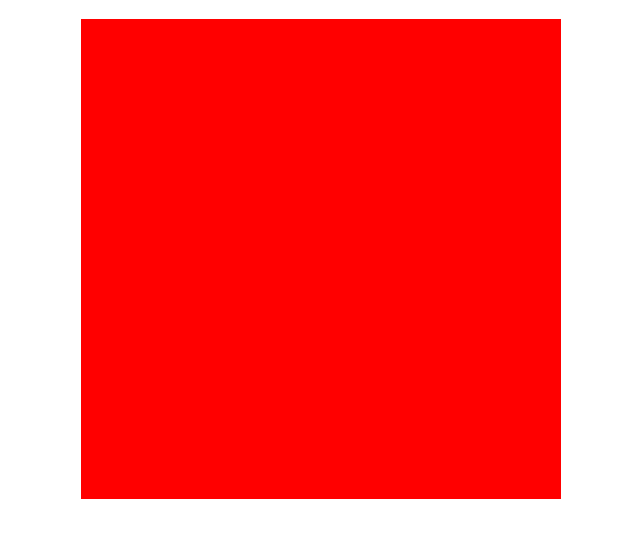
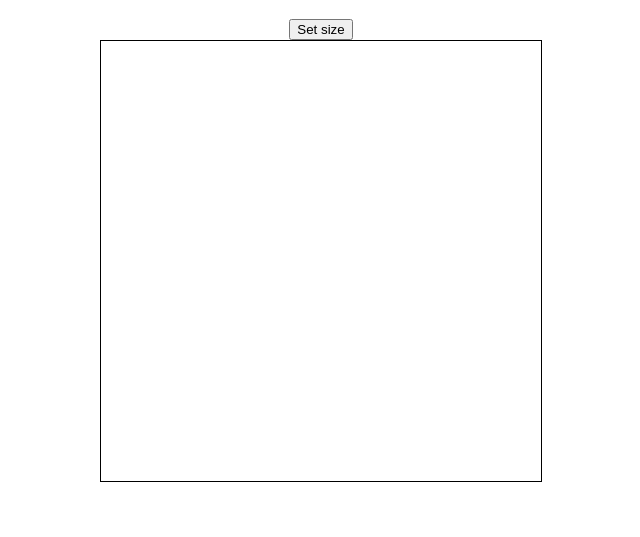
Before and after one commit to joelbit33/etch-a-sketch, a plain HTML site: page index.html in a window 1280 px wide. Shown: the part 61-598 px from the top of the page, without its empty margins (319-959 px from the left). Drawn offline with Linux system fonts and the light colour scheme.

Commit message:
Fix size-change logic

```diff
--- a/index.html
+++ b/index.html
@@ -15,6 +15,7 @@
       Etch-A-Sketch
     </h1>
   </header>
+  <button class="matrixDim">Set size</button>
   <div id="container"></div>
 
 
--- a/script.js
+++ b/script.js
@@ -1,7 +1,41 @@
-let container = document.querySelector('#container');
+const container = document.getElementById('container');
 
 
-for (let i = 0; i < 16*16; i++) {
-  let squareDiv = document.createElement('div');
-  container.appendChild(squareDiv);
+function createMatrix(rowCol) {
+  // Creates the squares depending on input (how many rowCol)
+  for (let i = 0; i < rowCol ** 2; i++) {
+    let div = document.createElement('div');
+    container.appendChild(div).classList.add('squareDiv');
+  }
+
+  let squareDiv = document.querySelectorAll('.squareDiv');
+
+  // Adjusts the size of each square to fit the board and allows mouse-over(painting)
+  squareDiv.forEach((square) => {
+    square.style.flex = `0 ${100 / rowCol}%`;
+    square.addEventListener('mouseover', function () {
+      square.style.background = 'black';
+    })
+  });
 }
+
+let matrixDim = createMatrix(16);
+
+
+
+function changeMatrixSize() {
+  let userInput = parseInt(prompt('Change Size: '));
+
+  if (userInput <= 100 && userInput >= 1) {
+    while (container.firstChild) {
+      container.removeChild(container.firstChild);
+    }
+    createMatrix(userInput);
+
+  } else {
+    console.log('Only values between 1 and 100')
+  }
+}
+
+let matrixSize = (document.querySelector('.matrixDim'));
+matrixSize.addEventListener('click', changeMatrixSize);
--- a/style.css
+++ b/style.css
@@ -4,6 +4,7 @@ body {
   margin: auto;
   display: flex;
   flex-direction: column;
+  align-items: center;
 }
 
 header {
@@ -13,15 +14,13 @@ header {
 
 #container {
   display: flex;
-  background-color: blue;
-  height: 480px;
-  width: 480px;
+  height: 55vh;
+  width: 55vh;
   flex-wrap: wrap;
+  border: 1px solid black;
 }
 
-div {
-  background-color: red;
-  width: 30px;
-  height: 30px;
-  flex: 0 6.25%;
+.squareDiv {
+
+  /* flex: 0 6.25%; */
 }
```
